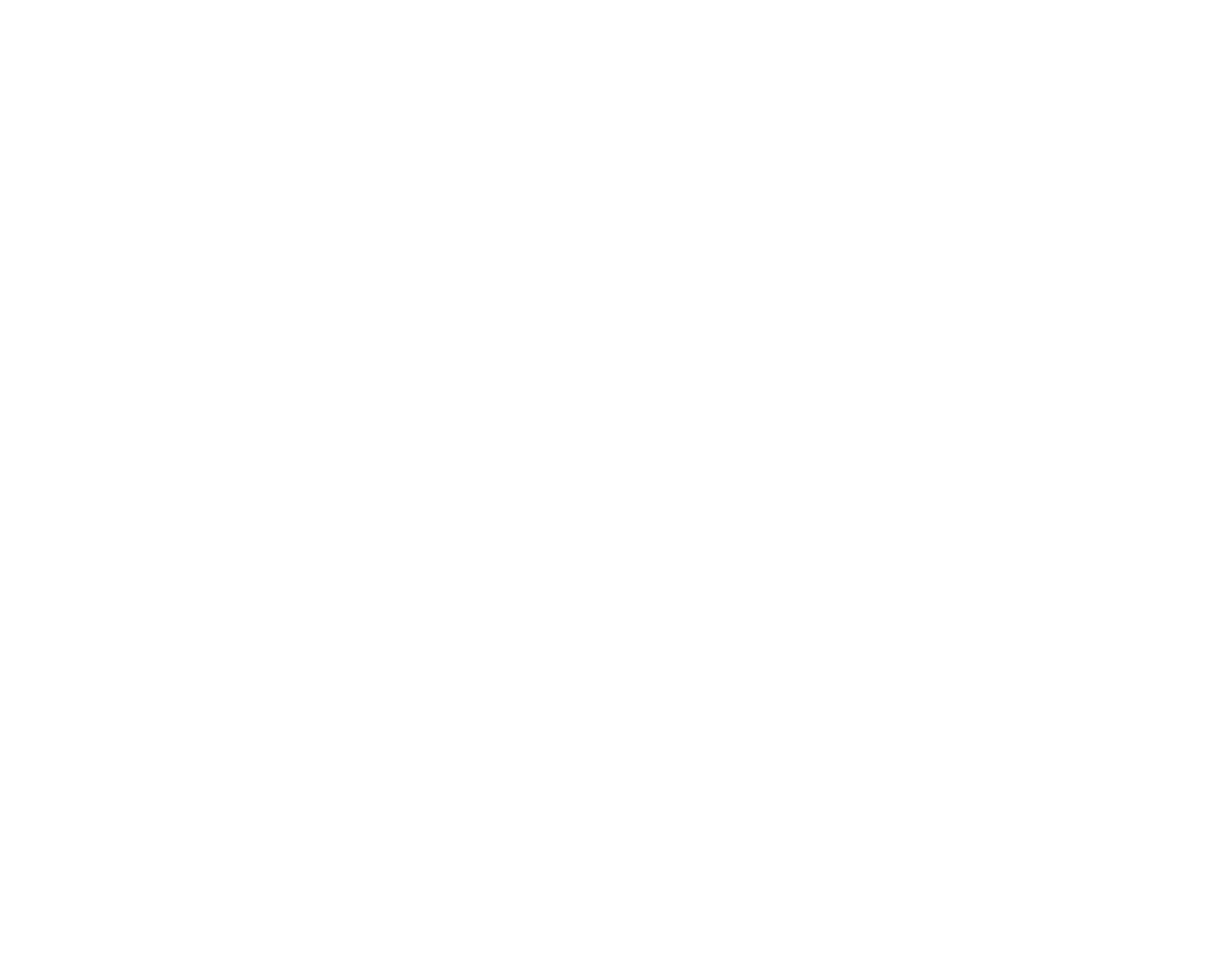
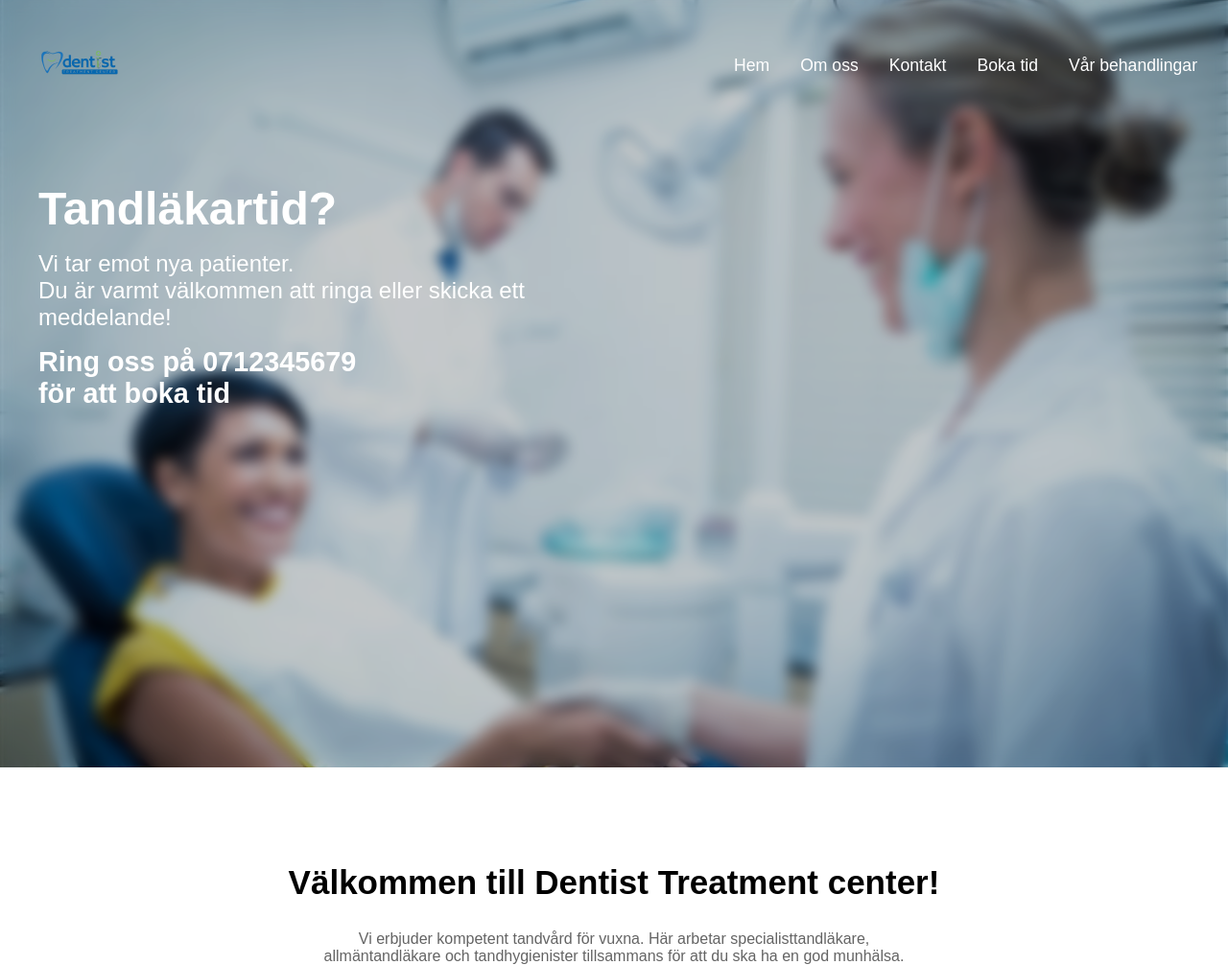
Before and after one commit to youal9/dentist, a plain HTML site: page index.html in a window 1280 px wide. Shown: the whole page at 96% size. Before the commit the page ends 800 px from the top, so only its background shows below. Drawn offline with Linux system fonts and the light colour scheme.

Commit message:
gjorde responsiv navbar och lade till bakgrundsbild i text-box

```diff
--- /dev/null
+++ b/Css/Style.css
@@ -0,0 +1,240 @@
+* {
+  margin: 0;
+  padding: 0;
+  box-sizing: border-box;
+}
+
+body {
+  font-family: sans-serif;
+}
+
+.header {
+  min-height: 100vh;
+  width: 100%;
+  position: relative;
+  overflow: hidden;
+  background: url('../img/dentes.jpg') center/cover no-repeat;
+}
+
+.header::before {
+  content: "";
+  position: absolute;
+  top: 0;
+  left: 0;
+  height: 100%;
+  width: 100%;
+  background-color: rgba(0, 0, 0, 0.2);
+  backdrop-filter: blur(7px);
+  z-index: 1;
+}
+
+.header > * {
+  position: relative;
+  z-index: 2;
+}
+
+/* === NAVBAR === */
+.navbar {
+  display: flex;
+  justify-content: space-between;
+  align-items: center;
+  padding: 1rem 2rem;
+  position: fixed;
+  width: 100%;
+
+  top: 0;
+  left: 0;
+  z-index: 1000;
+  background: transparent;
+  transition: background-color 0.3s ease;
+}
+
+
+.navbar.scrolled {
+  height: 100px;
+  backdrop-filter: blur(7px);
+  background-color: rgba(194, 196, 199, 0.69); /* Ändra färg om du vill */
+}
+
+.logo img {
+  width: 100px;
+}
+
+.nav-menu {
+  display: flex;
+  list-style: none;
+  gap: 2rem;
+}
+
+.nav-item a {
+  color: white;
+  text-decoration: none;
+  font-size: 1.1rem;
+  position: relative;
+}
+
+.nav-item a::before {
+  content: "";
+  position: absolute;
+  width: 0;
+  height: 2px;
+  bottom: -5px;
+  left: 50%;
+  background-color: #fff;
+  transition: 0.3s ease;
+}
+
+.nav-item a:hover::before {
+  width: 100%;
+  left: 0;
+}
+
+/* === HAMBURGER === */
+.hamburger {
+  display: none;
+  font-size: 1.8rem;
+  color: white;
+  cursor: pointer;
+}
+
+/* === HERO TEXT === */
+.text-box {
+  padding-top: 190px;
+  padding-left: 40px;
+  color: white;
+  max-width: 700px;
+}
+
+.text-box h1 {
+  font-size: 3rem;
+  margin-bottom: 1rem;
+}
+
+.text-box p {
+  font-size: 1.5rem;
+  margin-bottom: 1rem;
+}
+
+.text-box h3 {
+  font-size: 1.8rem;
+}
+
+
+/* === MOBILE (<768px) === */
+@media (max-width: 767px) {
+  .hamburger {
+    display: block;
+    z-index: 1100;
+  }
+
+  .nav-menu {
+    flex-direction: column;
+    background: rgb(12, 90, 133);
+    position: fixed;
+    top: -100%;
+    left: 0;
+    width: 100%;
+    height: 60vh;
+    padding-top: 100px;
+    overflow-y: auto;
+    transition: top 0.3s ease;
+    text-align: center;
+    z-index: 1000;
+  }
+
+  .nav-menu.active {
+    top: 0;
+  }
+
+  .nav-item {
+    margin: 1rem 0;
+  }
+
+  .logo img {
+    width: 70px;
+  }
+
+  .text-box {
+   margin-top: 20vh;
+  }
+
+  .text-box h1 {
+    font-size: 3rem;
+  }
+
+  .text-box p {
+    font-size: 1rem;
+  }
+
+  .text-box h3 {
+    font-size: 1.3rem;
+  }
+}
+
+/* === TABLET (768px–1024px) === */
+@media (min-width: 768px) and (max-width: 1024px) {
+  .logo img {
+    width: 100px;
+  }
+  .text-box {
+   margin-top: 20vh;
+  }
+
+  .text-box h1 {
+    font-size: 3rem;
+  }
+
+  .text-box p {
+    font-size: 1.3rem;
+  }
+
+  .text-box h3 {
+    font-size: 1.6rem;
+  }
+}
+
+/* === DESKTOP (>1024px) === */
+@media (min-width: 1025px) {
+  .logo img {
+    width: 100px;
+  }
+
+  .nav-menu {
+    gap: 2rem;
+  }
+
+  .nav-item a {
+    font-size: 1.1rem;
+  }
+
+  .text-box {
+    padding: 190px 40px;
+  }
+
+  .text-box h1 {
+    font-size: 3rem;
+  }
+
+  .text-box p {
+    font-size: 1.5rem;
+  }
+
+  .text-box h3 {
+    font-size: 1.8rem;
+  }
+}
+
+/* second-section*/
+.second-section{
+  width: 80%;
+  margin: auto;
+  text-align: center;
+  padding-top: 100px;
+}
+.second-section h1{
+  font-size: 35px;
+}
+.second-section p{
+  padding-top: 30px;
+  color: #646464;
+}
--- a/index.html
+++ b/index.html
@@ -1,11 +1,77 @@
 <!DOCTYPE html>
 <html lang="en">
 <head>
-    <meta charset="UTF-8">
-    <meta name="viewport" content="width=device-width, initial-scale=1.0">
-    <title>Document</title>
+  <meta charset="UTF-8" />
+  <meta name="viewport" content="width=device-width, initial-scale=1.0"/>
+  <link rel="stylesheet" href="Css/Style.css" />
+  <link rel="stylesheet" href="https://cdnjs.cloudflare.com/ajax/libs/font-awesome/6.5.0/css/all.min.css"/>
+  <title>Document</title>
 </head>
 <body>
+  <header class="header">
+    <nav class="navbar">
+      <a href="#" class="logo">
+        <img src="img/dentist.logo.png" alt="logo" />
+      </a>
+
+      <div class="hamburger" id="hamburger">
+        <i class="fa-solid fa-bars" id="menu-icon"></i>
+      </div>
+
+      <ul class="nav-menu" id="nav-menu">
+        <li class="nav-item"><a href="#">Hem</a></li>
+        <li class="nav-item"><a href="#">Om oss</a></li>
+        <li class="nav-item"><a href="#">Kontakt</a></li>
+        <li class="nav-item"><a href="#">Boka tid</a></li>
+        <li class="nav-item"><a href="#">Vår behandlingar</a></li>
+      </ul>
+    </nav>
+
+    <div class="text-box">
+      <h1>Tandläkartid?</h1>
+      <p>Vi tar emot nya patienter.<br>Du är varmt välkommen att ringa eller skicka ett meddelande!</p>
+      <h3>Ring oss på 0712345679<br>för att boka tid</h3>
+    </div>
+  </header>
+
+  <section class="second-section">
+    <h1>Välkommen till Dentist Treatment center!</h1>
+    <p>
+      Vi erbjuder kompetent tandvård för vuxna.
+      Här arbetar specialisttandläkare,<br> allmäntandläkare och
+      tandhygienister tillsammans för att du ska ha en god munhälsa.
+
+    </p>
+
+  </section>
+
+  <script>
+  const hamburger = document.getElementById("hamburger");
+  const navMenu = document.getElementById("nav-menu");
+  const menuIcon = document.getElementById("menu-icon");
+   const navbar = document.querySelector(".navbar");
+
+  hamburger.addEventListener("click", () => {
+    navMenu.classList.toggle("active");
+    hamburger.classList.toggle("active");
+
+    if (navMenu.classList.contains("active")) {
+      menuIcon.classList.remove("fa-bars");
+      menuIcon.classList.add("fa-x");
+    } else {
+      menuIcon.classList.remove("fa-x");
+      menuIcon.classList.add("fa-bars");
+    }
+  });
+   // SCROLL FÖR BG
+  window.addEventListener("scroll", () => {
+    if (window.scrollY > 50) {
+      navbar.classList.add("scrolled");
+    } else {
+      navbar.classList.remove("scrolled");
+    }
+  });
+</script>
 
 </body>
 </html>
```
Also changed, not shown: img/dentes.jpg (added), img/dentist.logo.png (added).
